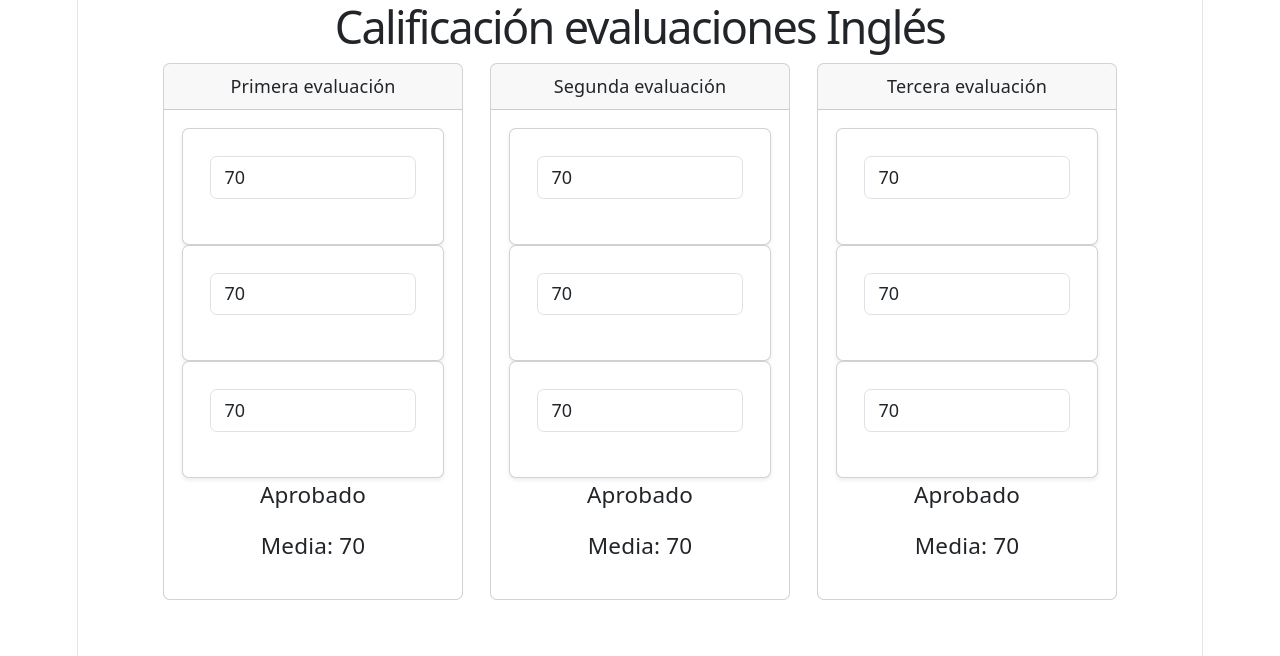
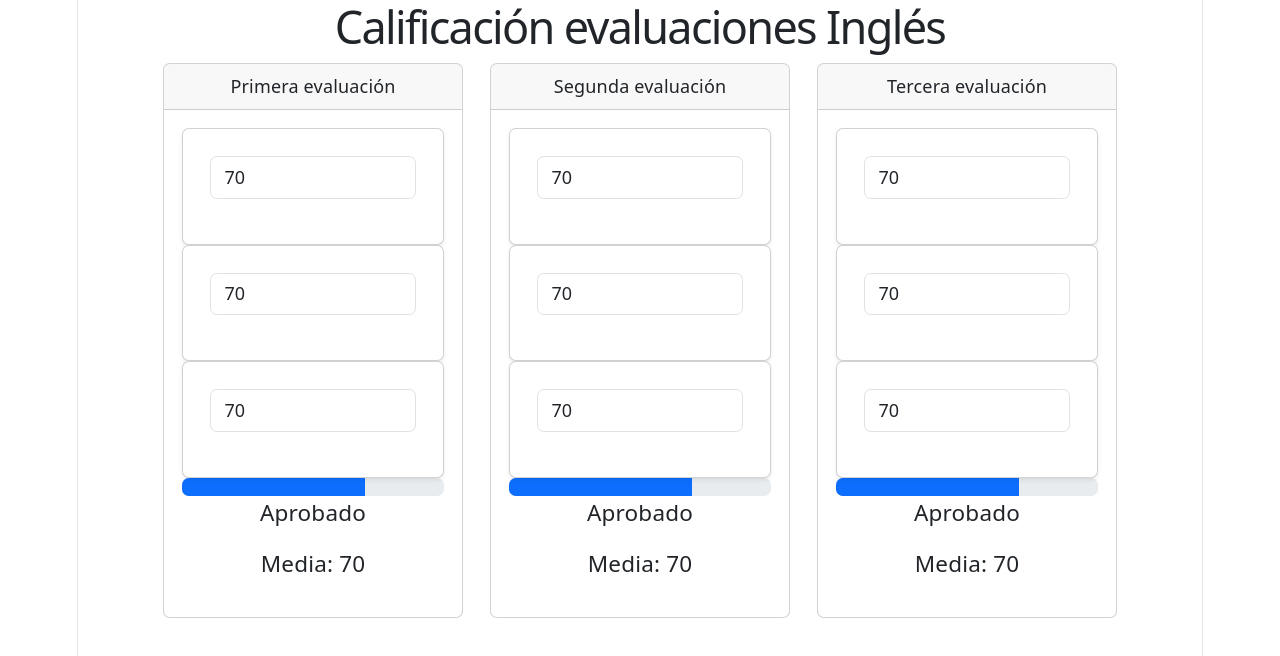
Before and after one commit to lauradimu/Laura_Ejercicios, a Vue app in the folder notasAlumnos/: page / in a window 1280 px wide. Shown: the top 656 px of the page. Built offline with nearby package versions, Linux system fonts and the light colour scheme.

Commit message:
Medias de evaluación funciona. Barra de progreso funciona.

```diff
--- a/notasAlumnos/src/App.vue
+++ b/notasAlumnos/src/App.vue
@@ -19,7 +19,7 @@ function media(notas){
 }
 
 function mensaje(notas){
-  if (notas.every(n => n >= 50)) {
+  if (media(notas) >= 50) {
     return 'Aprobado'
   } else {
     return 'Suspenso'
@@ -35,7 +35,7 @@ function mensaje(notas){
     <div class="card" v-for="(evaluacion, ei) in evaluaciones" :key="ei">
       <div class="card-header">{{ evaluacion.nombre }}</div>
       <div class="card-body">
-        <figure>
+        <!--<figure>-->
           <blockquote class="blockquote">
             <CalificaExamen
               v-for="(nota,ni) in evaluacion.notas"
@@ -43,13 +43,23 @@ function mensaje(notas){
               :nota="nota"
               @actualizacionNota="(valor) => actualizarNota(valor,ei,ni)"
             />
+            <div class="progress" aria-label="Basic example">
+              <div
+                class="progress-bar"
+                role="progressbar"
+                :style="{ width: media(evaluacion.notas) + '%' }"
+                :aria-valuenow="media(evaluacion.notas)"
+                aria-valuemin="0"
+                aria-valuemax="100">
+              </div>
+            </div>
             <p v-if="evaluacion.notas.some(n => n > 100 || n < 0)">Error</p>
             <template v-else>
               <p>{{ mensaje(evaluacion.notas) }}</p>
               <p>Media: {{ media(evaluacion.notas) }}</p>
             </template>
           </blockquote>
-        </figure>
+        <!--</figure>-->
       </div>
     </div>
   </div>
```
